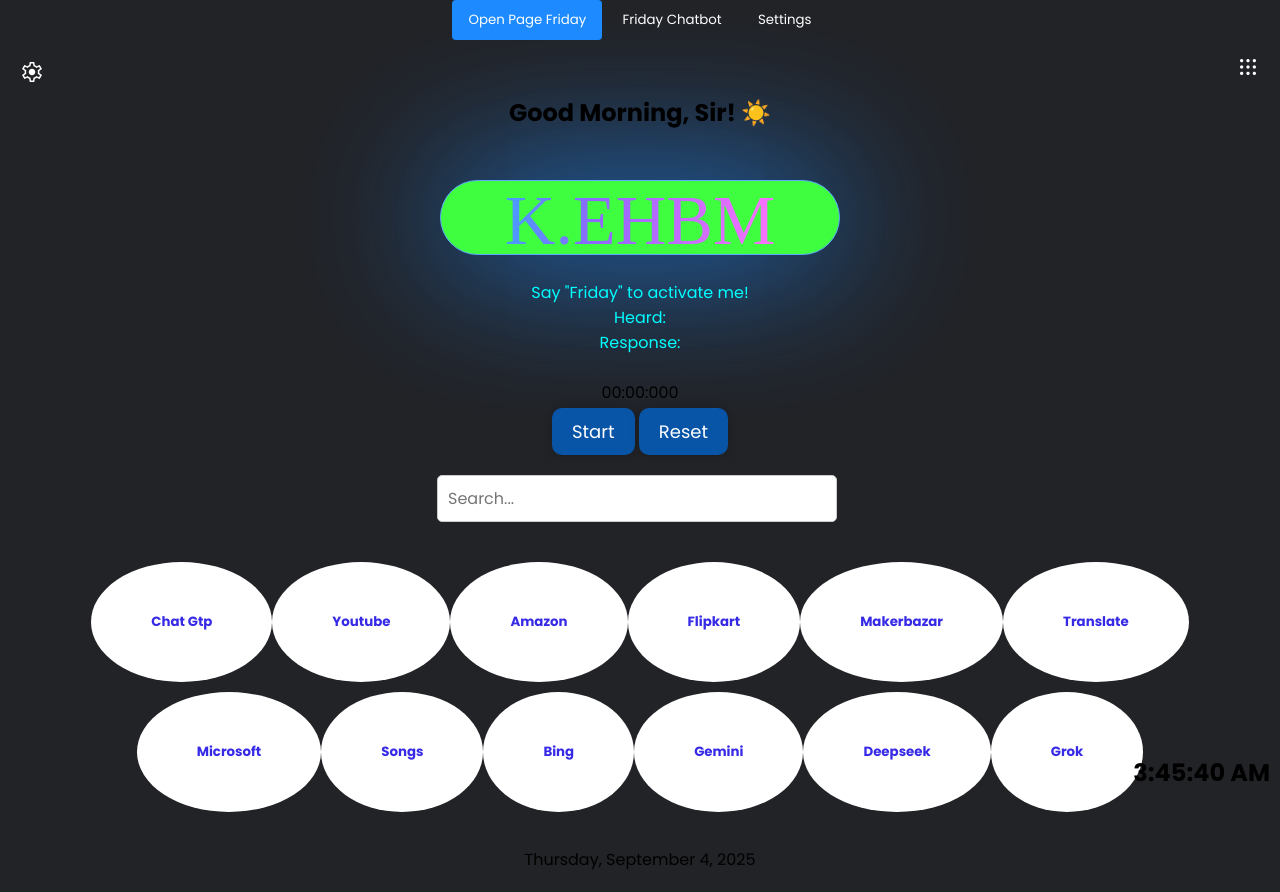
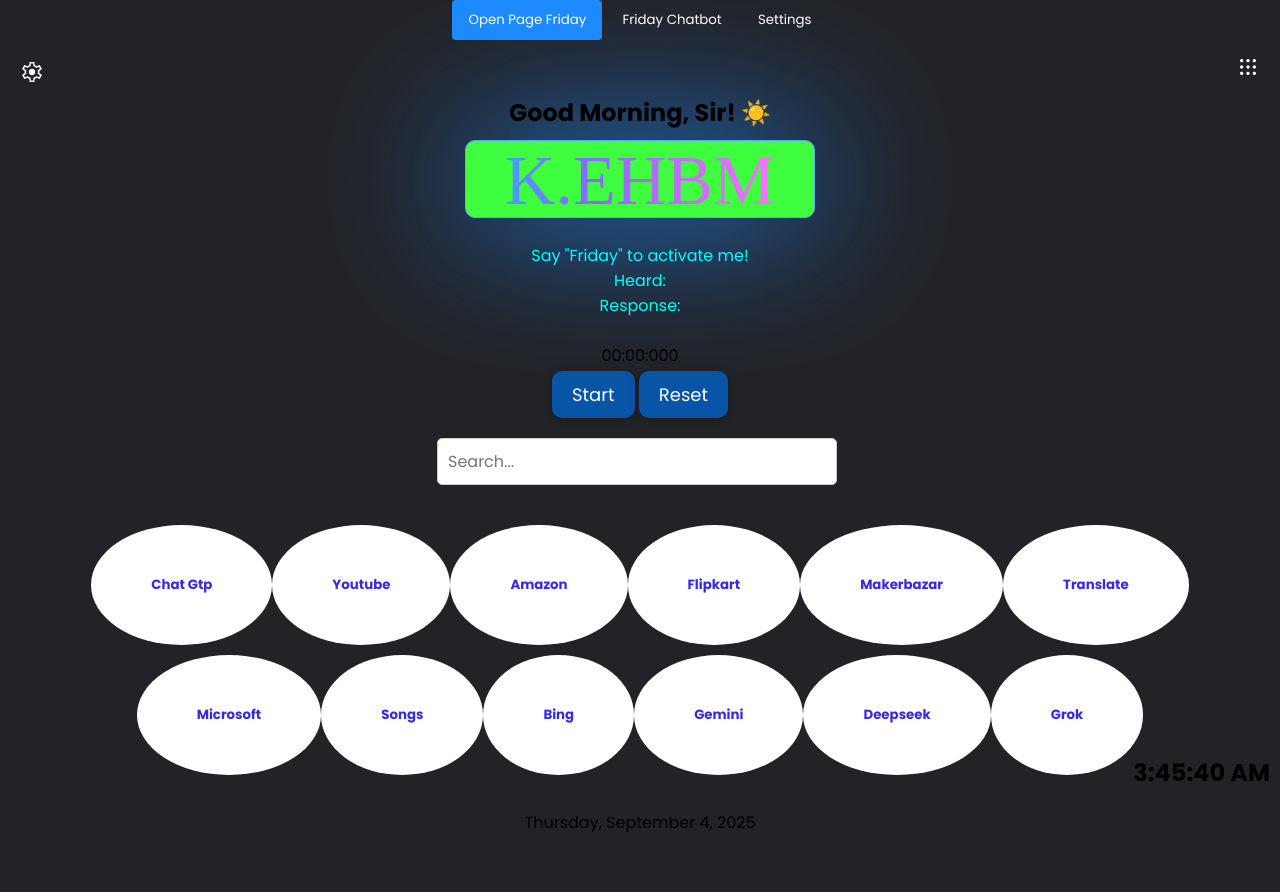
Before and after one commit to kalahemanthravi/Open-Page-Friday--2.5, a plain HTML site: page index.html in a window 1280 px wide. After the commit the page ends 855 px from the top, so only its background shows below. Drawn offline with nearby package versions, Linux system fonts and the light colour scheme.

Commit message:
Update separate-1.css

```diff
--- a/separate-1.css
+++ b/separate-1.css
@@ -34,23 +34,21 @@
 
 
 #container {
-
     display: flex;
     justify-content: center; /* Center horizontally */
     align-items: center;    /* Center vertically */
-    width: 400px;
+    width: 350px;
     margin: 0 auto;
     text-align: center;
-    margin-top: 50px;
-    height: 75px;
+    margin-top: 10px;
+    height: 78px;
     background-color: rgb(63, 253, 63);
-    border-radius: 40px;
+    border-radius: 10px;
     box-shadow: 0 0 150px #1d8aff;
     border-style: solid;
     border-color: #5ba8fc;
     border-width: 1px;
 }
-
 /* K.HBM main css heading */
 #start-btn {
     position: static;
```
